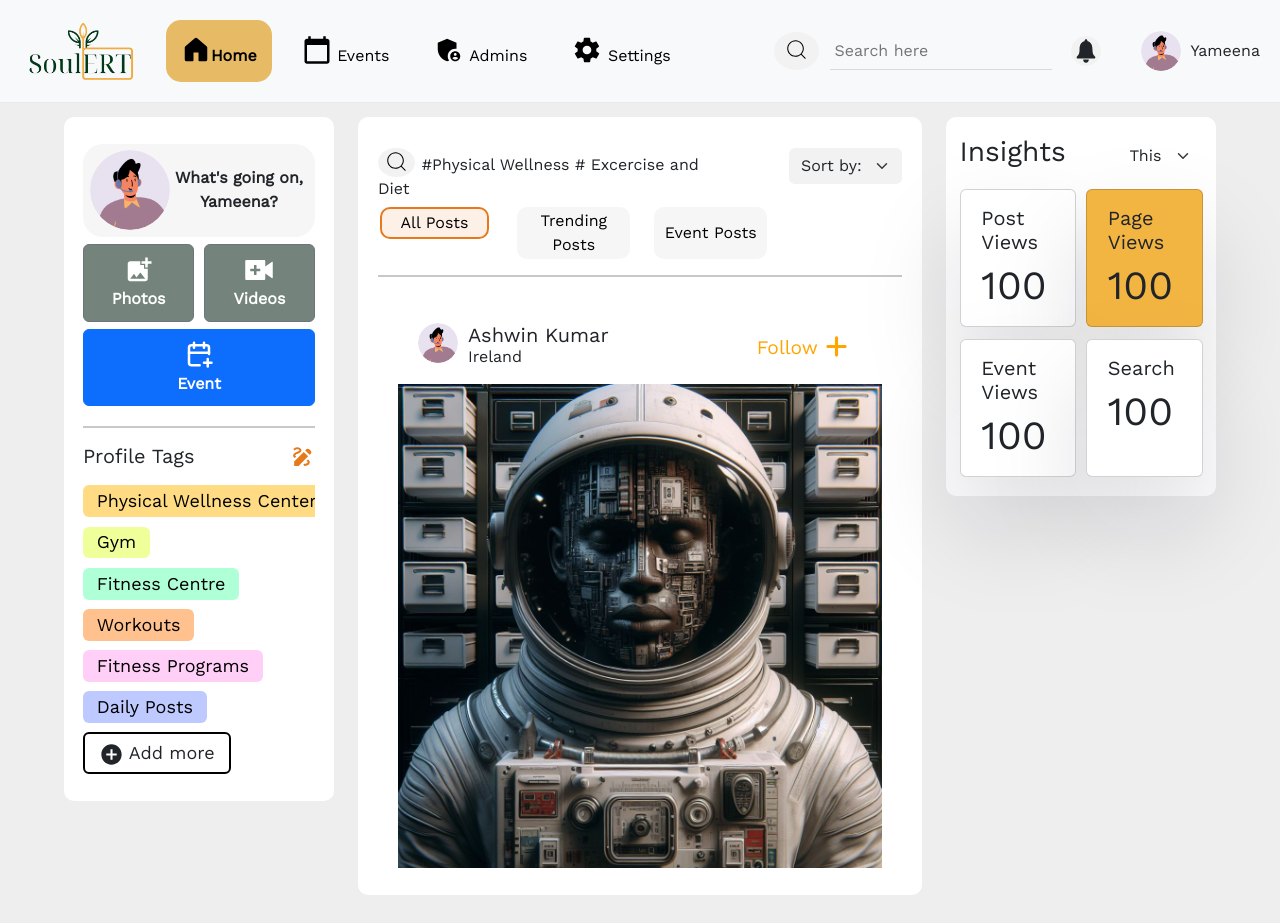
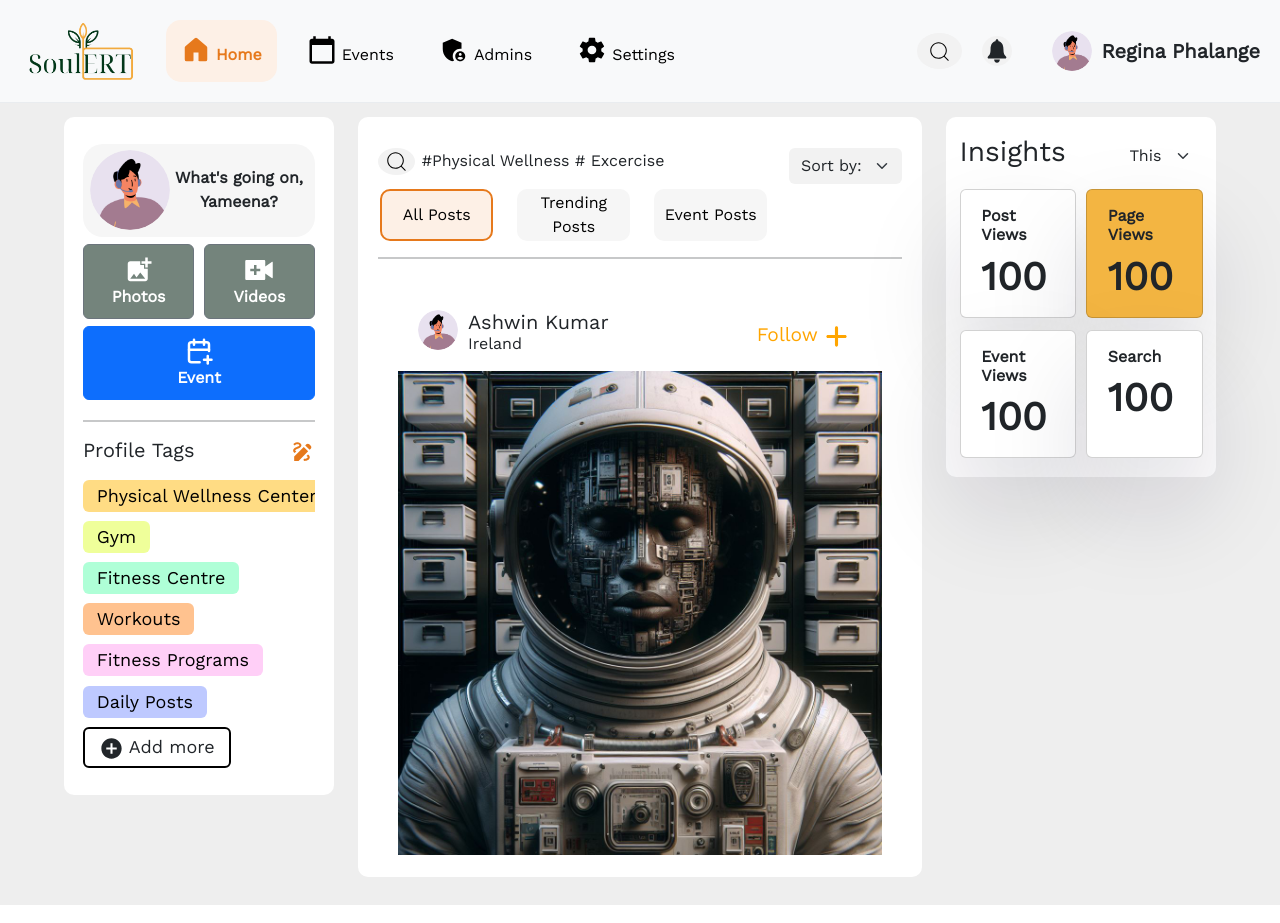
Before and after one commit to kirshipugaz/ashwin-front-code-react, a React (Vite) app in the folder vite-project/: page / in a window 1280 px wide. Built offline with nearby package versions, Linux system fonts and the light colour scheme.

Commit message:
css changes

```diff
--- a/vite-project/src/components/Post.jsx
+++ b/vite-project/src/components/Post.jsx
@@ -8,6 +8,7 @@ import { BsHeartFill } from "react-icons/bs";
 import { LuDot } from "react-icons/lu";
 import { FaComment } from "react-icons/fa6";
 import { BiRepost } from "react-icons/bi";
+import {Row, Col} from "react-bootstrap"
 
 const Post = ({post}) => {
 
@@ -20,16 +21,18 @@ const Post = ({post}) => {
   return (
     <>
         <div className="post">
-        <div className="post-header">
-        <div className='post-profile-info'>
+        <Row className="post-header">
+        <Col xs={8} sm={8} className='post-profile-info'>
           <img src={profile} alt="Ashwin Kumar" className="post-profile-pic" />
           <div>
             <h5>{dummyPost.author}</h5>
             <h6>{dummyPost.place}</h6>
           </div>
-        </div>
-          <button className="btn btn-link">Follow <FaPlus size={25} /></button>
-        </div>
+        </Col>
+        <Col xs={4} sm={4} className='follow-text-icon'>
+          <button className="btn btn-link follow-button-text">Follow <FaPlus className='follow-plus-icon' size={25} /></button>
+        </Col>
+        </Row>
         <img src={img} className='post-image' alt=''/>
         <div className="post-body">
 
--- a/vite-project/src/components/PostFeed.jsx
+++ b/vite-project/src/components/PostFeed.jsx
@@ -14,11 +14,11 @@ function PostFeed() {
         <MobilePostsHeader />
       </Row>
       <Row className='posts-secondary-header'>
-        <Col lg={8} xs={12}>
-          <button className='search-button-post-feed'><CiSearch size={25} /></button>#Physical Wellness # Excercise and Diet
+        <Col lg={8} xs={12} className='post-hash-tags'>
+          <button className='search-button-post-feed'><CiSearch size={25} /></button>#Physical Wellness # Excercise
         </Col>
         <Col lg={1}></Col>
-        <Col lg={3}>
+        <Col lg={3} className='sort-by-div'>
           <select className="form-select posts-sort-by" aria-label="Small select example">
             <option value="latest">Sort by: Latest</option>
             <option value="none">Sort by: none</option>
@@ -27,7 +27,7 @@ function PostFeed() {
       </Row>
       <Row className='posts-types'>
         <Col lg={3} xs={4}>
-          <a className='posts-type-link posts-type-current'>
+          <a className='posts-type-link posts-type posts-type-current'>
               All Posts
           </a>
         </Col>
--- a/vite-project/src/components/homeHeader.jsx
+++ b/vite-project/src/components/homeHeader.jsx
@@ -18,10 +18,10 @@ function Header() {
           <img src={logo} className='d-inline-block align-text-top logo-image'/>
         </Link>
         <div className="navbar-links">
-          <a className="nav-link current-nav-link"><GoHomeFill size={30} />Home</a>
-          <a className="nav-link" href="#"><MdCalendarToday size={30} /> Events</a>
-          <a className="nav-link" href="#"><MdAdminPanelSettings size={30} /> Admins</a>
-          <a className="nav-link" href="#"><IoMdSettings size={30} /> Settings</a>
+          <a className="nav-link current-nav-link"><GoHomeFill size={30} /><span className='nav-link-text'>Home</span></a>
+          <a className="nav-link" href="#"><MdCalendarToday size={30} /><span className='nav-link-text'>Events</span></a>
+          <a className="nav-link" href="#"><MdAdminPanelSettings size={30} /><span className='nav-link-text'>Admins</span></a>
+          <a className="nav-link" href="#"><IoMdSettings size={30} /><span className='nav-link-text'>Settings</span></a>
         </div>
         <div className="navbar-search">
           <form className='search-input-form'>
@@ -32,7 +32,7 @@ function Header() {
         </div>
         <div className="navbar-profile">
           <img src={profile} alt="Profile" className="profile-image" />
-          <span>Yameena</span>
+          <h5>Regina Phalange</h5>
         </div>
       </nav>
     </header>
--- a/vite-project/src/css/SignUp.css
+++ b/vite-project/src/css/SignUp.css
@@ -17,7 +17,7 @@
         display: flex;
         flex-direction: column;
         margin-left: 30%;
-        margin-top: 16%;
+        margin-top: 17%;
         width: 30%;
     }
 
@@ -49,13 +49,13 @@
     display: flex;
     flex-direction: column;
     margin-left: 30%;
-    margin-top: 28%;
+    margin-top: 16%;
     width: 40%;
 }
 
 .whole-forme {
     margin-left: 30%;
-    margin-top: 40%;
+    margin-top: 30%;
     width: 40%;
     display: flex;
     flex-direction: column;
@@ -105,13 +105,13 @@
         display: flex;
         flex-direction: column;
         margin-left: 35%;
-        margin-top: 31%;
+        margin-top: 12%;
         width: 50%;
     }
 
     .whole-forme {
         margin-left: 28%;
-        margin-top: 49%;
+        margin-top: 28%;
         width: 50%;
         display: flex;
         flex-direction: column;
@@ -154,13 +154,13 @@
         display: flex;
         flex-direction: column;
         margin-left: 25%;
-        margin-top: 26%;
+        margin-top: 8%;
         width: 50%;
     }
 
     .whole-forme {
         margin-left: 30%;
-        margin-top: 43%;
+        margin-top: 26%;
         width: 40%;
         display: flex;
         flex-direction: column;
@@ -312,10 +312,11 @@
 }
 
 .sign-up-page {
-    background-image: url("D:/vscode/InternApp/vite-project/src/assets/Ellipse.png");
+    background-image: url("../assets/Ellipse.png");
     background-position: bottom;
     background-repeat: no-repeat;
     background-size: contain;
+    overflow-x: hidden;
 }
 
 .card-title {
@@ -328,6 +329,7 @@
         margin: 0;
         height: 100%;
         margin-top: 0px;
+        overflow-x: hidden !important;
     }
     .home-file-sidebar {
         height: 0px !important;
@@ -335,7 +337,10 @@
         display: none !important;
     }
     .container1 {
-        padding-left: 0px !important;
-        padding-right: 0px !important;
+        padding-left: 5% !important;
+        padding-right: 5% !important;
+        width: 100% !important;
+        margin-left: 0px !important;
+        overflow-x: hidden !important;
     }
 }
--- a/vite-project/src/css/homeHeader.css
+++ b/vite-project/src/css/homeHeader.css
@@ -1,5 +1,5 @@
 
-@media (min-width: 600px) {
+@media (min-width: 1200px) {
 .header {
     background-color: #f8f9fa;
     padding: 10px 20px;
@@ -32,10 +32,11 @@
     font-weight: bold;
     margin-right: 20px;
     align-items: center;
-    background-color: rgb(231, 186, 101);
+    background-color: #FDF0E6 !important;
     padding: 15px 15px;
     border-radius: 15px;
     cursor: pointer;
+    color: #E6791C !important;
   }
 
 
@@ -84,6 +85,11 @@
     align-items: center;
   }
 
+  .navbar-profile h5 {
+    font-weight: bolder !important;
+    margin-bottom: 0px !important;
+  }
+
   .profile-image {
     width: 40px;
     height: 40px;
@@ -91,7 +97,7 @@
     margin-right: 10px;
   }
 
-svg {
+.navbar-links svg {
     vertical-align: sub;
 }
 
@@ -122,6 +128,7 @@ svg {
   border-radius: 50% !important;
   margin-right: 20px;
   margin-left: 20px;
+  cursor: pointer;
 }
 
 .logo-image {
@@ -131,16 +138,17 @@ svg {
   cursor: pointer;
 }
 
-@media (max-width: 1380px) {
+@media (max-width: 1483px) {
   .current-nav-link {
     font-size: 1.5rem;
     font-weight: bold;
     margin-right: 20px;
     align-items: center;
-    background-color: rgb(231, 186, 101);
+    background-color: #FDF0E6 !important;
     padding: 15px 15px;
     border-radius: 15px;
     cursor: pointer;
+    color: #E6791C !important;
   }
   .nav-link {
     margin-right: 15px;
@@ -157,7 +165,7 @@ svg {
   }
 }
 
-@media (max-width : 600px) {
+@media (max-width : 1200px) {
   .navbar-links {
     display: none;
   }
@@ -208,3 +216,16 @@ svg {
   }
 
 }
+
+@media (max-width:1305px) {
+  .search-input {
+    display: none;
+  }
+  .search-button {
+    width: 100% !important;
+  }
+}
+
+.nav-link-text {
+  margin-left: 5px;
+}
--- a/vite-project/src/css/imgHeader.css
+++ b/vite-project/src/css/imgHeader.css
@@ -1,12 +1,8 @@
 @media (min-width: 1718px){
     .header-content {
-    margin-top: 18%;
+    margin-top: 10%;
     display: flex;
-    justify-content: center;
-    align-items: center;
-    max-width: 900px;
-    float: left;
-    margin-left: 10%;
+    margin-left: 24%;
   }
 
 .header-image {
@@ -15,19 +11,18 @@
     border-radius: 4%;
     max-width: 700px;
     align-items: center;
-    margin: 13% 0% 0% 50%;
+    margin: 5% 0% 0% 0%;
 }
 
 }
 
 @media (min-width: 1718px) and (max-width:1870px){
     .header-content {
-        margin-top: 22%;
+        margin-top: 6%;
         display: flex;
         justify-content: center;
         align-items: center;
         max-width: 900px;
-        float: left;
         margin-left: 10%;
       }
 
@@ -43,11 +38,12 @@
 
 @media (min-width: 1200px) and (max-width:1400px){
     .header-content {
-    margin-top: 38%;
     display: flex;
-    float: left;
-    margin-left: 30%;
-    width: 50%;
+    flex-direction: row;
+    margin-left: 20%;
+    width: 100%;
+    align-items: center;
+    margin-top: 15%;
   }
 
 .header-image {
@@ -63,9 +59,8 @@
 
 @media (min-width: 1400px) and (max-width:1718px){
     .header-content {
-    margin-top: 28%;
+    margin-top: 8%;
     display: flex;
-    float: left;
     margin-left: 20%;
     width: 50%;
   }
--- a/vite-project/src/css/insights.css
+++ b/vite-project/src/css/insights.css
@@ -32,6 +32,7 @@
     margin-top: 5%;
     box-shadow: rgba(17, 12, 46, 0.15) 0px 48px 100px 0px;
     padding: 0% 2% 0% 2%;
+    overflow: hidden;
 }
 
 .insight-cards .card-orange {
@@ -56,3 +57,14 @@
         display: none;
     }
 }
+
+@media (min-width : 1200px) and (max-width: 1300px) {
+    .card-body h5 {
+        font-size: medium;
+        font-weight: bold;
+    }
+}
+
+.card-body h1 {
+    font-weight: bolder;
+}
--- a/vite-project/src/css/postFeed.css
+++ b/vite-project/src/css/postFeed.css
@@ -201,6 +201,10 @@
   display: none;
 }
 
+.posts-secondary-header svg {
+  vertical-align: middle;
+}
+
 @media (max-width : 600px) {
   .badge-view-all {
     display: flex;
@@ -265,6 +269,9 @@
   width: 100%;
   height: 8%;
   background-color: white;
+  box-shadow: rgba(0, 0, 0, 0.24) 0px 3px 8px;
+  --bs-gutter-x: 0rem;
+  overflow-x: hidden !important;
 }
 
 .mobile-navi-icon {
@@ -339,3 +346,55 @@
     display: none;
   }
 }
+
+@media (max-width : 535px) {
+  .follow-plus-icon {
+    display: none;
+  }
+}
+
+@media (max-width : 420px) {
+  .post-profile-info h5{
+    font-size: 15px !important;
+  }
+  .post-profile-info h6{
+    font-size: 15px !important;
+  }
+  .follow-button-text {
+    font-size: 18px !important;
+  }
+  .post-profile-pic {
+    width: 30px;
+    height: 30px;
+    border-radius: 50%;
+    margin-right: 10px;
+  }
+  .post-header {
+    padding: 0px 0px 5px 0px !important;
+  }
+}
+
+@media (max-width : 363px) {
+  .post-profile-info h5{
+    font-size: 13px !important;
+  }
+  .post-profile-info h6{
+    font-size: 12px !important;
+  }
+}
+
+@media (max-width : 992px) and (min-width : 600px) {
+  .post-hash-tags {
+
+  }
+  .sort-by-div {
+    margin-top: 15px;
+  }
+  .posts-types {
+    margin-top: 15px !important;
+  }
+}
+
+.follow-text-icon {
+  text-align: right !important;
+}
--- a/vite-project/src/pages/Home.jsx
+++ b/vite-project/src/pages/Home.jsx
@@ -17,7 +17,7 @@ const Home = () => {
             <Sidebar />
           </Col>
 
-          <Col xl={6} lg={12}>
+          <Col xl={6} lg={12} xs={12}>
             <PostFeed />
           </Col>
           <Col xl={3} lg={12}>
```
